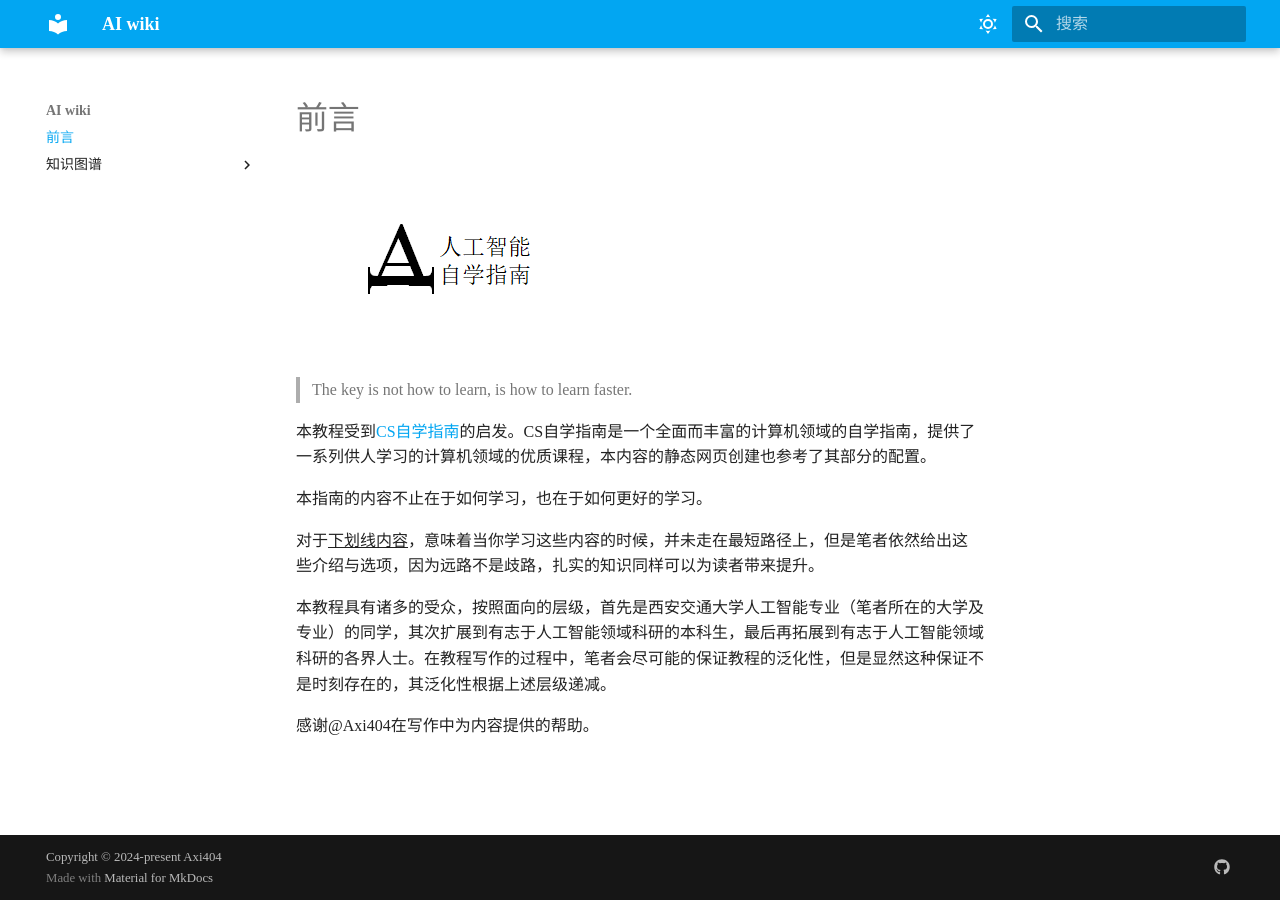
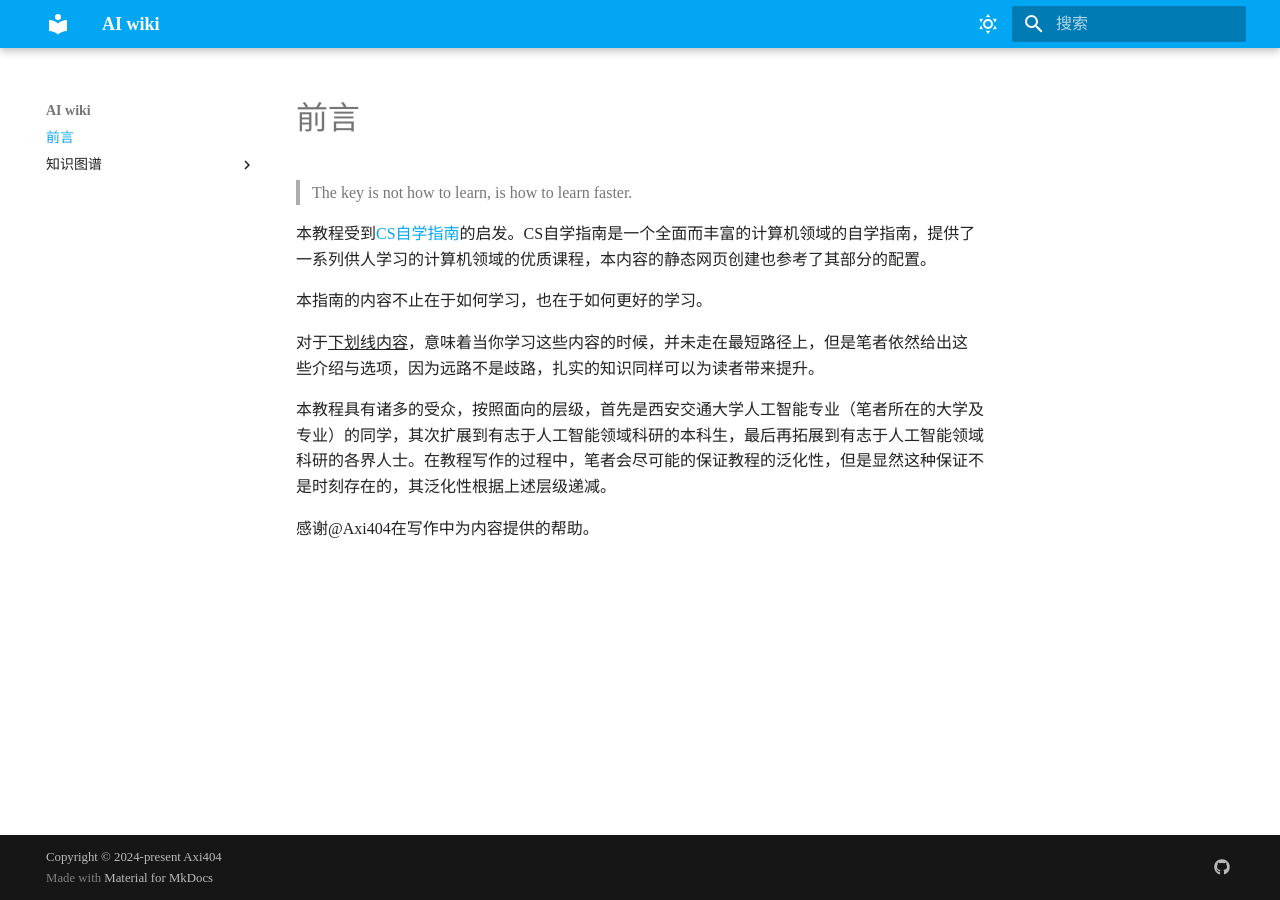
Before and after one commit to Axi404/ai-self-learning, an MkDocs documentation site: the page built from docs/index.md, in a window 1280 px wide. Built offline with MkDocs 1.6.1 and Material for MkDocs 9.7.7, drawn with Linux system fonts in a browser that asks for light colours; some web fonts are replaced.

Commit message:
update index

```diff
--- a/docs/index.md
+++ b/docs/index.md
@@ -1,4 +1,4 @@
-![icon](./images/AIwiki.png)
+# 前言
 
 > The key is not how to learn, is how to learn faster.
 
```
Also changed, not shown: docs/images/AIwiki.png (deleted).
